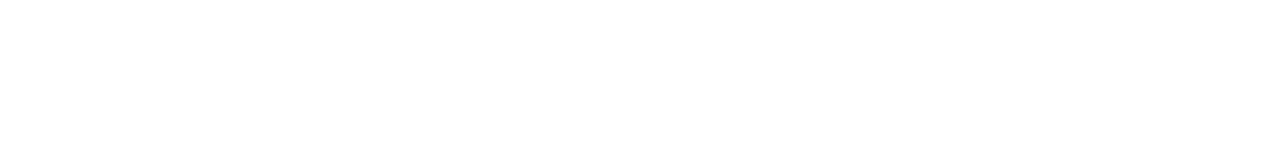
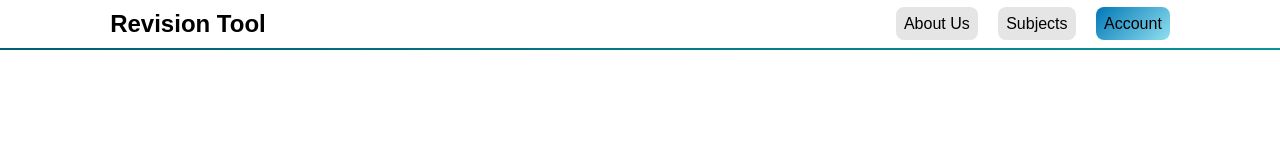
Before and after one commit to jack-whatley/revision-website, a website: page index.html in a window 1280 px wide. Drawn offline with Linux system fonts and the light colour scheme.

Commit message:
began layout

```diff
--- a/index.html
+++ b/index.html
@@ -8,6 +8,8 @@
 
         <title>Revision Thing</title>
 
+        <link rel="stylesheet" href="/style.css">
+
         <link rel="apple-touch-icon" sizes="180x180" href="/favicon/apple-touch-icon.png">
         <link rel="icon" type="image/png" sizes="32x32" href="/favicon/favicon-32x32.png">
         <link rel="icon" type="image/png" sizes="16x16" href="/favicon/favicon-16x16.png">
@@ -15,6 +17,24 @@
 
     </head>
 
-    <body></body>
+    <body>
+
+        <div class="navbar">
+
+            <h2 class="navbar-title">Revision Tool</h2>
+
+            <div class="navbar-cont">
+
+                <a href="#" class="navbar-link" id="about-button">About Us</a>
+                <a href="#" class="navbar-link" id="subject-button">Subjects</a>
+                <a href="#" class="navbar-link" id="account-button">Account</a>
+
+            </div>
+
+        </div>
+
+        <script src="/index.js"></script>
+
+    </body>
 
 </html>
--- /dev/null
+++ b/public/style.css
@@ -0,0 +1,70 @@
+body {
+
+    padding: 0px;
+    margin: 0px;
+    font-family: 'Montserrat', sans-serif;
+
+}
+
+.navbar {
+
+    width: calc(100% - 1em);
+    min-height: 2em;
+    border-bottom: 2px solid transparent;
+    border-image: linear-gradient(90deg, rgba(0,95,115,1) 0%, rgba(10,147,150,1) 100%);
+    border-image-slice: 1;
+
+    display: flex;
+    flex-direction: row;
+    align-items: center;
+    justify-content: space-evenly;
+
+    padding: .5em;
+
+}
+
+.navbar-title {
+
+    margin: 0px;
+
+}
+
+.navbar-cont {margin-left: 40vw;}
+
+.navbar-link {
+
+    width: 10em;
+    height: 2em;
+    font-size: 1em;
+
+    margin-left: 1em;
+
+    color: black;
+    text-decoration: none;
+    background: #e5e5e5;
+    border-radius: .5em;
+    padding: .5em;
+
+    -webkit-filter: brightness(100%);
+    -webkit-transition: all .5s ease;
+    transition: all .5s ease;
+
+}
+
+.navbar-link:hover {
+
+    -webkit-filter: brightness(90%);
+
+}
+
+#account-button {
+
+    background: linear-gradient(135deg, rgba(0,119,182,1) 0%, rgba(144,224,239,1) 100%) !important;
+
+}
+
+#account-button:hover {
+
+    -webkit-filter: brightness(125%);
+
+}
```
Also changed, not shown: public/index.js (added).
